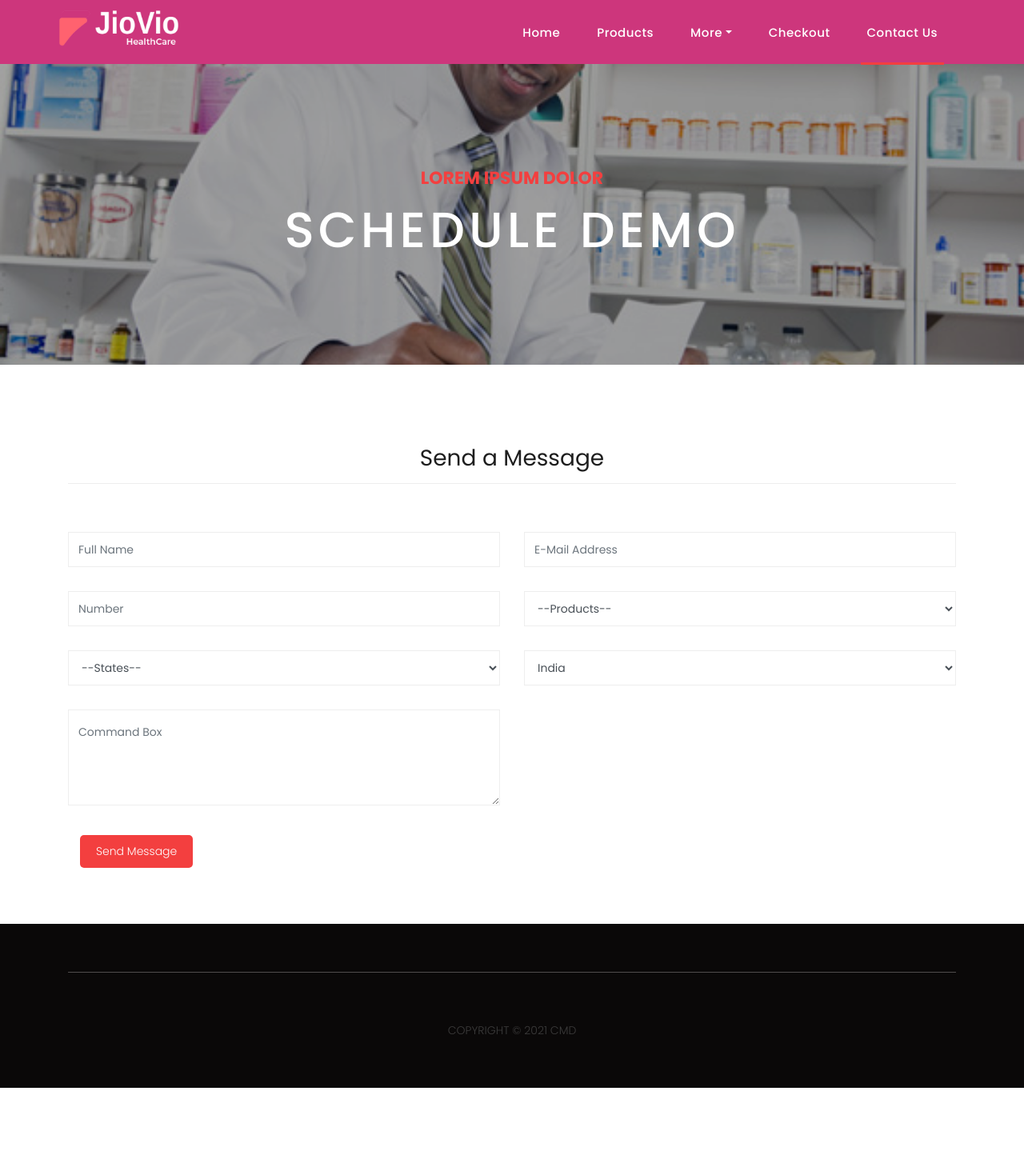
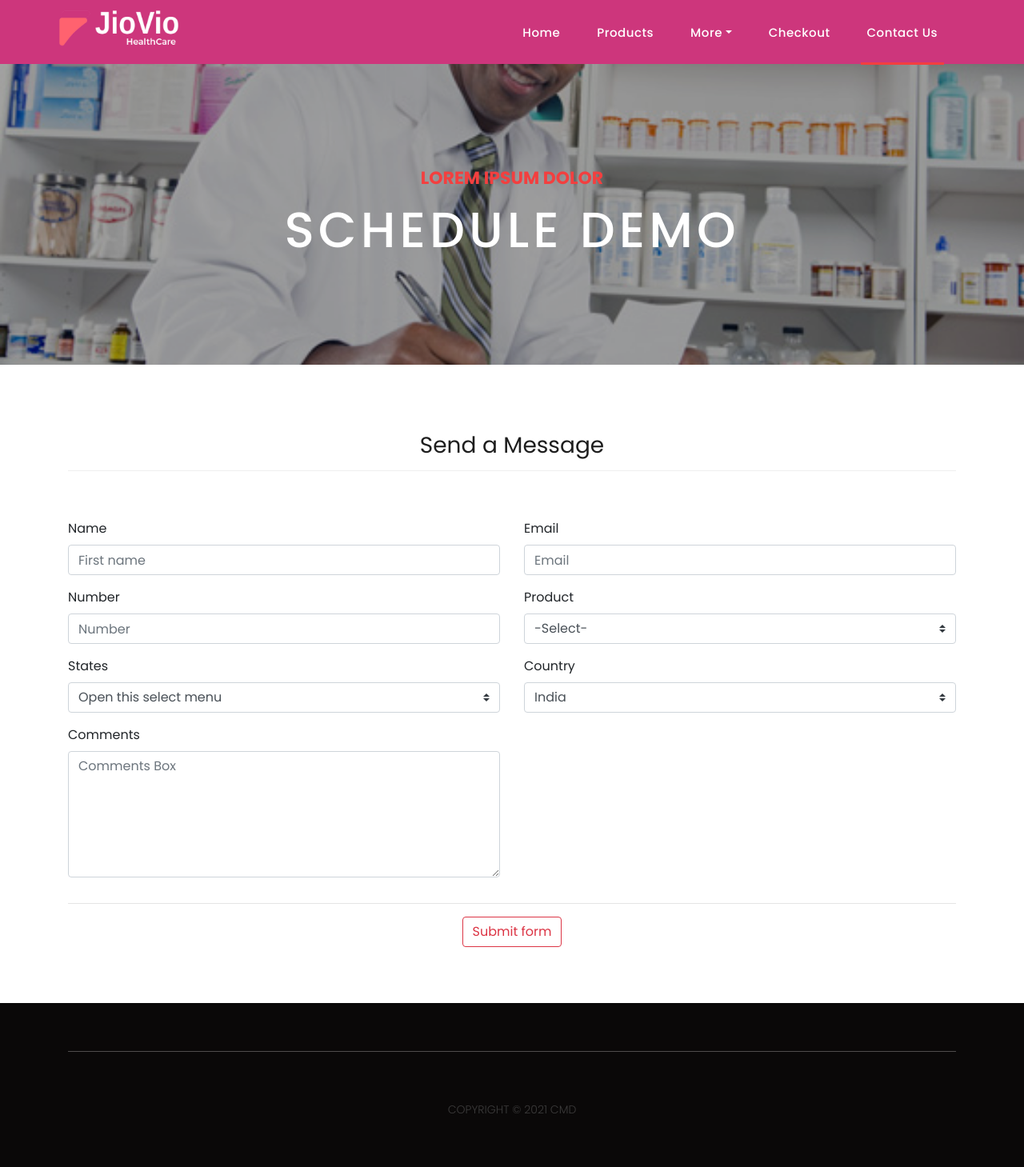
Before and after one commit to Jackroj/Ecommers_UI, a PHP site: page /contact.html in a window 1280 px wide. Shown: the whole page at 80% size. Before the commit the page ends 1360 px from the top, so only its background shows below. Run offline with PHP 8.4, Linux system fonts and the light colour scheme.

Commit message:
card changes

```diff
--- a/assets/css/style.css
+++ b/assets/css/style.css
@@ -87,7 +87,25 @@ a.filled-button:hover {
     font-weight: 400;
     color: #1e1e1e;
     margin-bottom: 15px;
+    margin-top: 3em;
 }
+.row.row_1 {
+    margin-bottom: 4em;
+}
+.header_content{
+margin: 10px;
+}
+#section {
+    width: 500px;
+    height: auto;
+    word-wrap: break-word;
+  }
+  .cost_effective{
+      margin-top: -2.8px;
+  }
+  .moretext {
+    display: none;
+  }
 
 .page-heading {
     padding: 210px 0px 130px 0px;
@@ -309,6 +327,26 @@ header .navbar {
     position: absolute;
     right: 30px;
     top: 20px;
+}
+.main-section{
+	padding: 15px;
+	background:#f1f1f1;
+}
+.custom-file-control::after {
+  content: "Choose file...";
+}
+.custom-file-control::before {
+  content: "Browse";
+}
+input::-webkit-outer-spin-button,
+input::-webkit-inner-spin-button {
+  -webkit-appearance: none;
+  margin: 0;
+}
+
+/* Firefox */
+input[type=number] {
+  -moz-appearance: textfield;
 }
 
 .navbar .navbar-toggler-icon:after {
--- a/contact.html
+++ b/contact.html
@@ -89,9 +89,6 @@
 
 
 
-
-
-    <div class="send-message">
     <div class="container">
         <div class="row">
             <div class="col-md-12">
@@ -99,48 +96,59 @@
                     <h2>Send a Message</h2>
                 </div>
             </div>
-                <div class="col-md-12">
-                    <div class="contact-form">
-                        <form id="contact" action="#" name="myform" method="post" onsubmit="return validateform()">
+            <hr>
+            <form class="container" id="needs-validation" novalidate>
               <div class="row">
-                                <div class="col-lg-6 col-md-6 col-sm-6">
-                                    <fieldset>
-                                        <input name="name" type="text" class="form-control" id="name" placeholder="Full Name">
-                                        <span style="color: red;" id="error1"></span>
-                                    </fieldset>
+                <div class="col-lg-6 col-sm-6 col-12">
+                   <div class="form-group">
+                    <label class="text-inverse" for="validationCustom01"> Name</label>
+                    <input type="text" class="form-control" id="validationCustom01" placeholder="First name"  required>
+                    <div class="invalid-feedback">
+                        Please provide a valid Name.
                       </div>
-                                <div class="col-lg-6 col-md-6 col-sm-6">
-                                    <fieldset>
-                                        <input name="email" type="text" class="form-control" id="email" placeholder="E-Mail Address">
-                                        <span style="color: red;" id="error2"></span>
-                                    </fieldset>
+                  </div>
+                </div>
+                <div class="col-md-6 col-sm-12 col-12">
+                    <div class="form-group">
+                      <label class="text-inverse" for="inputEmail4">Email</label>
+                      <input type="email" class="form-control" id="inputEmail4" placeholder="Email" required>
+                      <div class="invalid-feedback">
+                        Please provide a valid Email.
+                      </div>
+                    </div>
                   </div>
               </div>
               <div class="row">
-                                <div class="col-lg-6   col-md-6  col-sm-6  ">
-                                    <fieldset>
-                                        <input name="Number" type="text" class="form-control" id="number" placeholder="Number">
-                                    </fieldset>
+                <div class="col-lg-6 col-sm-6 col-12">
+                  <div class="form-group">
+                    <label class="text-inverse" for="inputnumber">Number</label>
+                    <input type="number" class="form-control" id="inputnumber" placeholder="Number" required>
+                    <div class="invalid-feedback">
+                      Please provide a valid number.
                     </div>
-                                <div class="col-lg-6   col-md-6  col-sm-6  ">
-                                    <fieldset>
-                                        <select class="form-control" id="products">
-                                            <option selected disabled>--Products--</option>
-                                            <option value="hospital">Hospital</option>
-                                            <option value="clinic">Clinic</option>
-                                            <option value="polyclinic">Polyclinic</option>
-
+                  </div>
+                </div>
+                <div class="col-lg-6 col-sm-6 col-12">
+                    <div class="form-group">
+                      <label class="text-inverse" for="product">Product</label>
+                      <select class="custom-select d-block form-control" id="product" required>
+                        <option value="">-Select-</option>
+                        <option value="1">Hospital</option>
+                        <option value="2">Clinic</option>
+                        <option value="3">Polyclinic</option>
                       </select>
-                                    </fieldset>
+                      <div class="invalid-feedback">
+                        Please select product.
                       </div>
-
-
+                    </div>
+                  </div>
               </div>
               <div class="row">
-                                <div class="col-lg-6   col-md-6  col-sm-6  ">
-                                    <fieldset>
-                                        <select class="form-control" id="states">
-                                             <option selected disabled>--States--</option>
+                <div class="col-lg-6 col-sm-6 col-12">
+                    <div class="form-group">
+                      <label class="text-inverse" for="select-menu">States</label>
+                      <select class="custom-select d-block form-control" id="image" required>
+                        <option value="">Open this select menu</option>
                         <option value="Andhra Pradesh">Andhra Pradesh</option>
                         <option value="Andaman and Nicobar Islands">Andaman and Nicobar Islands</option>
                         <option value="Arunachal Pradesh">Arunachal Pradesh</option>
@@ -178,11 +186,16 @@
                         <option value="Uttarakhand">Uttarakhand</option>
                          <option value="West Bengal">West Bengal</option>
                       </select>
-                                    </fieldset>
+                      <div class="invalid-feedback">
+                        Please selecte state.
                       </div>
-                                <div class="col-lg-6   col-md-6  col-sm-6  ">
-                                    <fieldset>
-                                        <select class="form-control" id="country">
+                    </div>
+                  </div>
+                <div class="col-lg-6 col-sm-6 col-12">
+                  <div class="form-group">
+                    <label class="text-inverse" for="select-menu">Country</label>
+                    <select class="custom-select d-block form-control" id="image" required>
+                      <option value="">Open this select menu</option>
                       <option value="Afganistan">Afghanistan</option>
                       <option value="Albania">Albania</option>
                       <option value="Algeria">Algeria</option>
@@ -430,31 +443,35 @@
                       <option value="Zambia">Zambia</option>
                       <option value="Zimbabwe">Zimbabwe</option>
                     </select>
-                                    </fieldset>
+                    <div class="invalid-feedback">
+                      Please selecte country.
                     </div>
-
-
+                  </div>
+                </div>
               </div>
               <div class="row">
-
-                                <div class="col-lg-6">
-                                    <fieldset>
-                                        <textarea name="message" rows="6" class="form-control" id="message" placeholder="Command Box"></textarea>
-                                    </fieldset>
+                <div class="col-lg-6 col-sm-6 col-12">
+                    <div class="form-group">
+                      <label class="text-inverse" for="inputpassword">Comments</label>
+                      <textarea name="message" rows="6" class="form-control" id="message" placeholder="Comments Box"></textarea>
+                      <div class="invalid-feedback">
+                        Please provide a valid number.
                       </div>
                     </div>
-                            <div class="col-lg-6">
-                                <fieldset>
-                                    <button type="submit" id="form-submit" class="filled-button">Send Message</button>
-                                </fieldset>
                   </div>
-
+              </div>
+              <hr>
+              <div class="row">
+                <div class="col-lg-12 col-sm-12 col-12 text-center">
+                    <button class="btn btn-outline-danger" type="submit">Submit form</button>
+                </div>
+              </div>
             </form>
           </div>
         </div>
     </div>
-        </div>
-    </div>
+
+
 
     <footer>
         <div class="container">
@@ -469,30 +486,19 @@
         </div>
     </footer>
     <script>
-        function validateform() {
-            var name = document.myform.name.value;
-            var number = document.myform.number.value;
-            var email = document.myform.email.value;
-            var products = document.myform.products.value;
-            var states = document.myform.states.value;
-            console.log(products)
-            if (name == null || name == "") {
-                document.getElementById('error1').innerHTML = "!Please Enter the Name";
-                return false;
-            } else if (email == "") {
-                document.getElementById('error2').innerHTML = "!Please Enter the Email";
-                return false;
-            } else if (number.length < 10) {
-                document.getElementById('error3').innerHTML = "!Please Enter the Number";
-                return false;
-            } else if (products.value == null) {
-                document.getElementById('error4').innerHTML = "!Please Enter the Product";
-                return false;
-            } else if (states.value == null) {
-                document.getElementById('error5').innerHTML = "!Please Enter the States";
-                return false;
+          (function() {
+    'use strict';
+    window.addEventListener('load', function() {
+      var form = document.getElementById('needs-validation');
+      form.addEventListener('submit', function(event) {
+        if (form.checkValidity() === false) {
+          event.preventDefault();
+          event.stopPropagation();
         }
-        }
+        form.classList.add('was-validated');
+      }, false);
+    }, false);
+  })();
     </script>
     <!-- Bootstrap core JavaScript -->
     <script src="vendor/jquery/jquery.min.js"></script>
```
Also changed, not shown: index.html (+63 -57 lines), assets/images/icons/complete-icon.png (added), assets/images/icons/connected-icon.png (added), assets/images/icons/connected-icon2.png (added), assets/images/icons/manage-care-team-icon.png (added), assets/images/icons/personlized-icon.png (added), 1 other file. Lines whose indentation alone changed are shown as unchanged.
